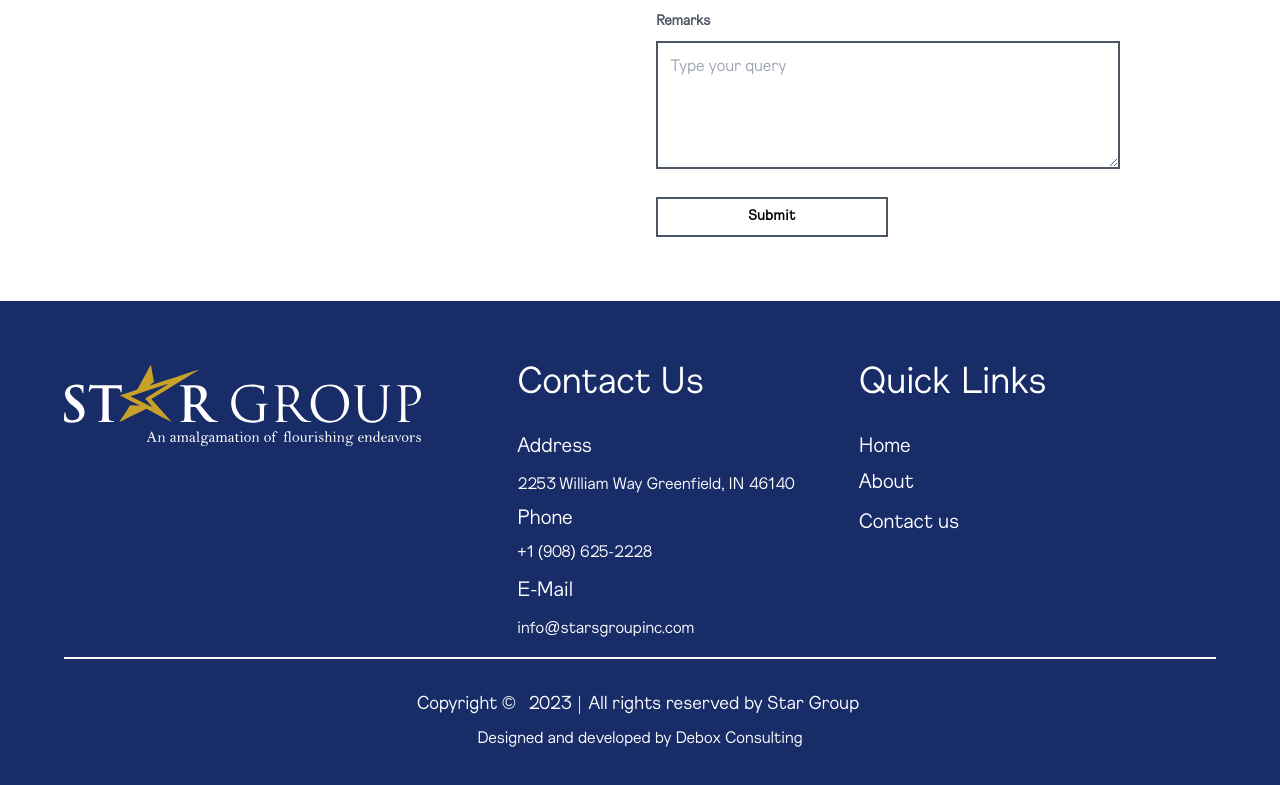
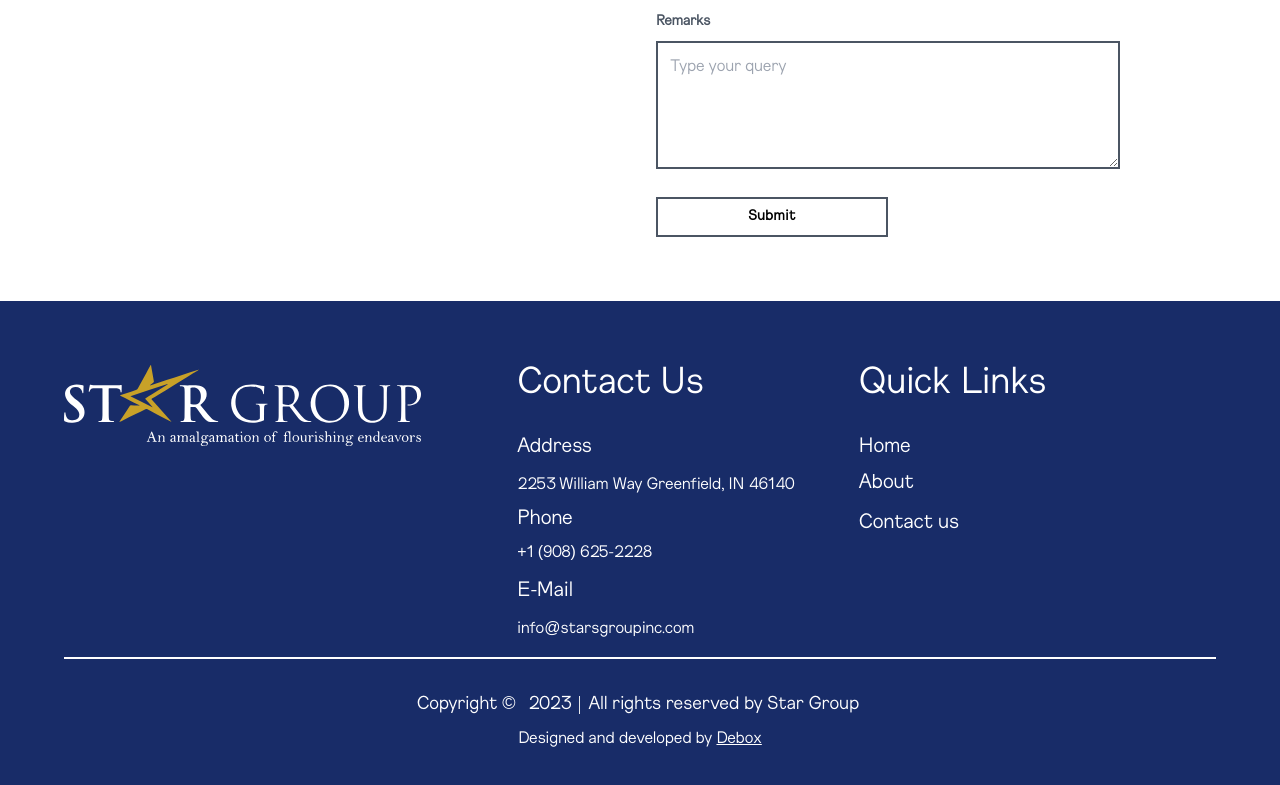
Before and after one commit to shubhamdebox/Star-Group, a Next.js app: page /contact in a window 1280 px wide. Shown: the part 684-1469 px from the top of the page. Built offline with nearby package versions, Linux system fonts and the light colour scheme; a web font is replaced by a local one.

Commit message:
watermark updated

```diff
--- a/components/Footer.tsx
+++ b/components/Footer.tsx
@@ -54,8 +54,13 @@ const Footer = () => {
           </span>
           <span className="px-1"> All rights reserved by Star Group</span>
         </p>
-        <Link href="https://debox.co.in/" target="_blank" className="text-base">
-          Designed and developed by <span className=""> Debox Consulting</span>
+        <Link
+          href="https://www.deboxmarketing.com/"
+          target="_blank"
+          className="text-base"
+        >
+          Designed and developed by{" "}
+          <span className="underline hover:no-underline">Debox</span>
         </Link>
       </div>
     </div>
```
